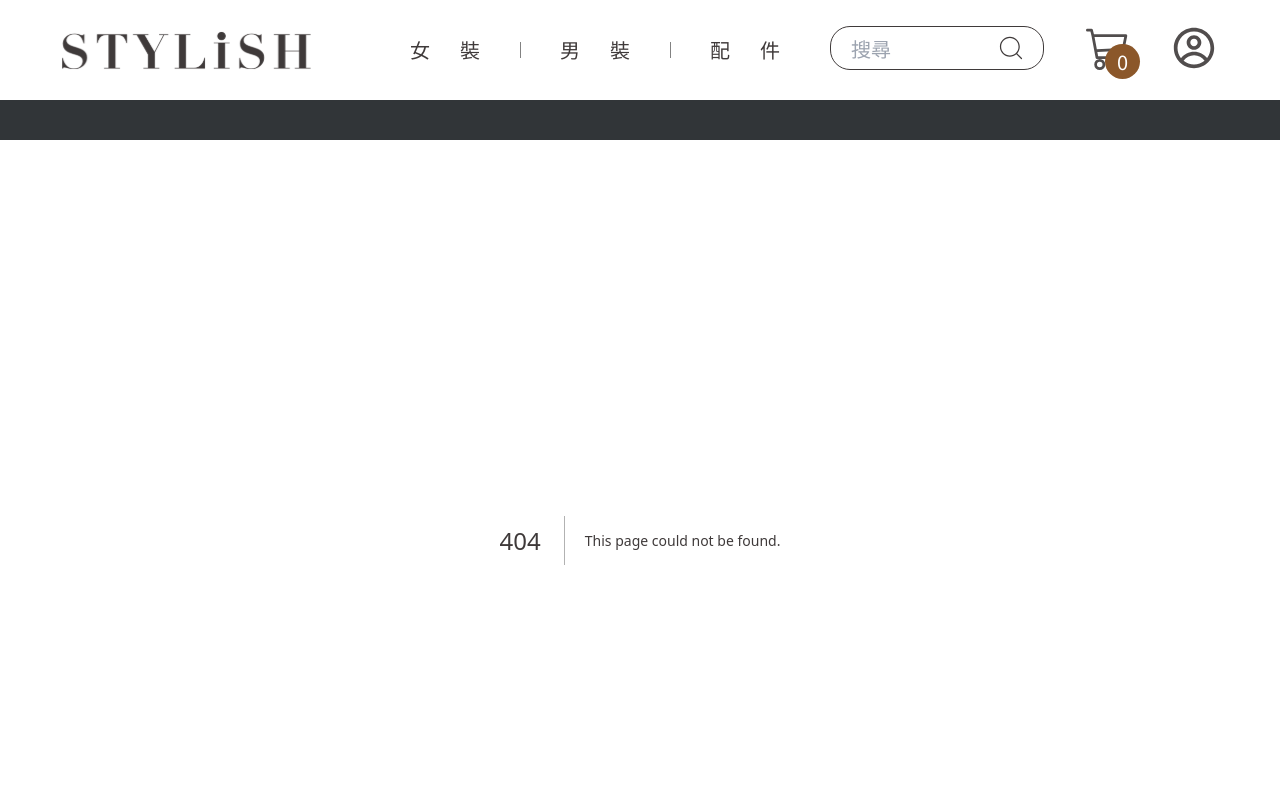
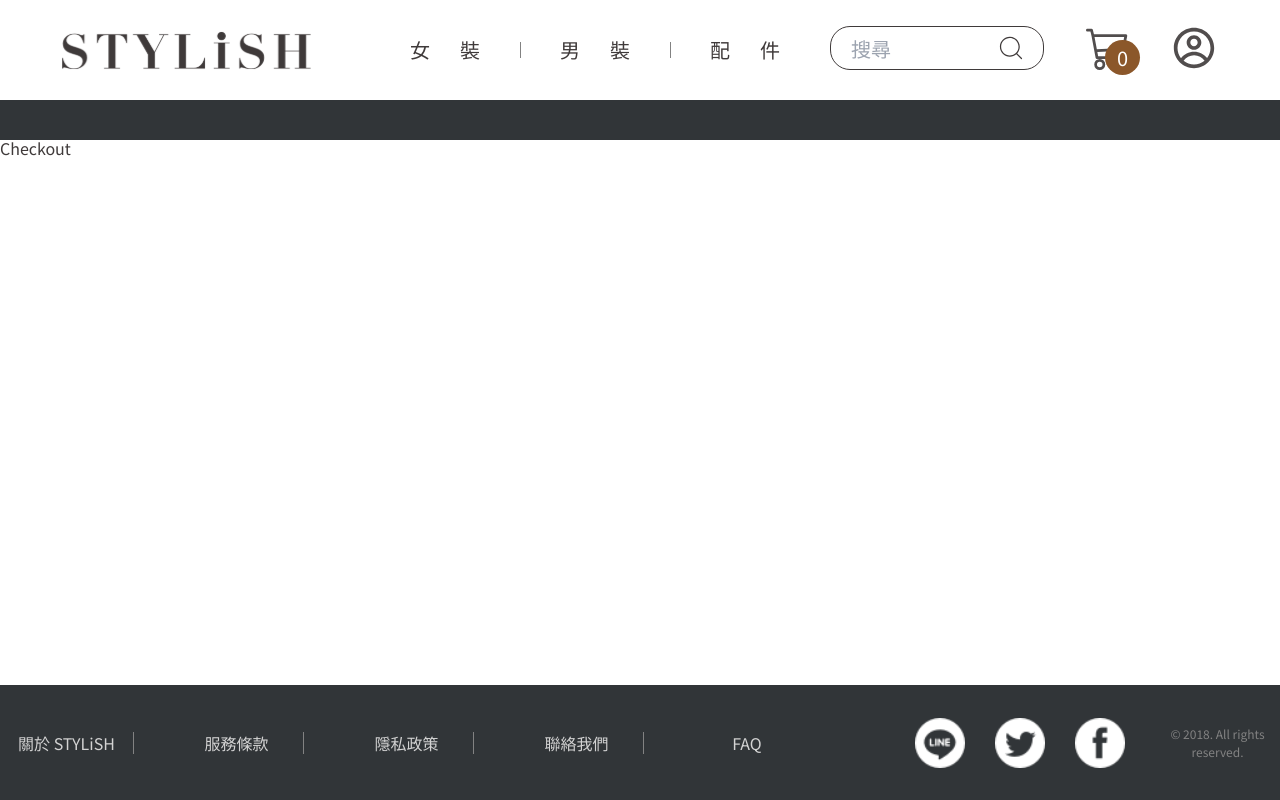
Before and after one commit to ShihYuChang/STYLiSH, a Next.js app: page /checkout in a window 1280 px wide. Before the commit this address had no page. Shown: the top 800 px of the page. Built offline with nearby package versions, Linux system fonts and the light colour scheme.

Commit message:
feat: Adding checkout page navigation

```diff
--- /dev/null
+++ b/src/app/checkout/page.tsx
@@ -0,0 +1,5 @@
+import React from 'react';
+
+export default function Checkout() {
+  return <div>Checkout</div>;
+}
--- a/src/components/Header/Icons.tsx
+++ b/src/components/Header/Icons.tsx
@@ -3,6 +3,7 @@ import { BsCart3 } from 'react-icons/bs';
 import { CgProfile } from 'react-icons/cg';
 import { ProductContext } from '@/context/ProductContext';
 import { getTotalCartQty } from '@/utils/functions';
+import Link from 'next/link';
 
 export default function RightIcons() {
   const { cartQty, setCartQty } = useContext(ProductContext);
@@ -13,12 +14,14 @@ export default function RightIcons() {
 
   return (
     <>
-      <div className='xl:block hidden w-[44px] text-[44px] text-[#514d4d] hover:text-[#a88261] cursor-pointer relative'>
-        <BsCart3 />
-        <div className='w-[35px] h-[35px] bg-[#8b572a] rounded-[50%] text-white text-[20px] flex items-center justify-center absolute bottom-[-5px] right-[-10px]'>
-          {cartQty ?? 0}
+      <Link href='/checkout'>
+        <div className='xl:block hidden w-[44px] text-[44px] text-[#514d4d] hover:text-[#a88261] cursor-pointer relative'>
+          <BsCart3 />
+          <div className='w-[35px] h-[35px] bg-[#8b572a] rounded-[50%] text-white text-[20px] flex items-center justify-center absolute bottom-[-5px] right-[-10px]'>
+            {cartQty ?? 0}
+          </div>
         </div>
-      </div>
+      </Link>
       <div className='xl:block hidden w-[44px] text-[44px] text-[#514d4d] hover:text-[#a88261] cursor-pointer'>
         <CgProfile />
       </div>
--- a/src/components/MobileFooter/index.tsx
+++ b/src/components/MobileFooter/index.tsx
@@ -2,6 +2,7 @@ import { BsCart3 } from 'react-icons/bs';
 import { CgProfile } from 'react-icons/cg';
 import { useContext } from 'react';
 import { ProductContext } from '@/context/ProductContext';
+import Link from 'next/link';
 
 interface MenuItem {
   label: string;
@@ -30,6 +31,7 @@ function SplitLine() {
 
 export default function MobileFooter() {
   return (
+    <Link href='/checkout'>
       <div className='xl:hidden w-full h-[60px] sticky bottom-0 bg-[#313538] text-white flex'>
         {options.map((option, index) => {
           const IconComponent = option.icon;
@@ -47,5 +49,6 @@ export default function MobileFooter() {
           );
         })}
       </div>
+    </Link>
   );
 }
```
Lines whose indentation alone changed are shown as unchanged.
